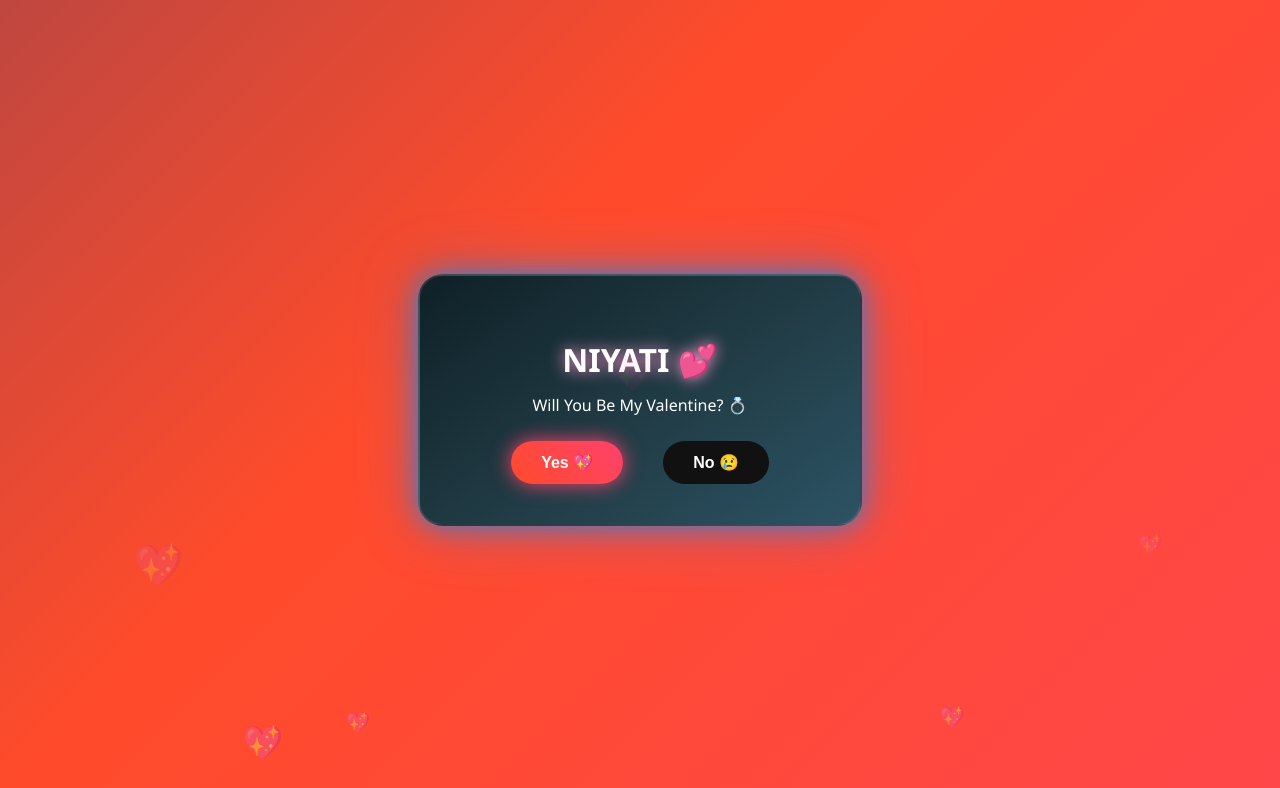
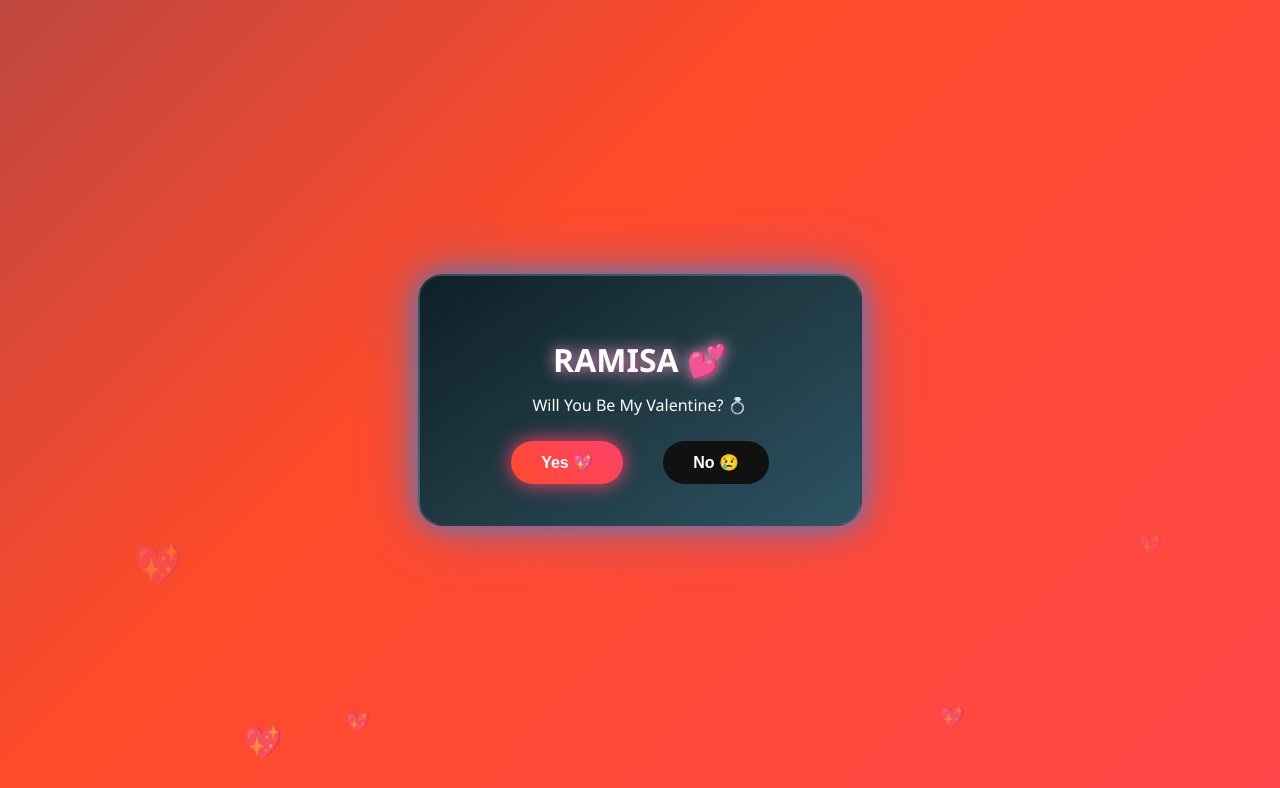
Before and after one commit to lim9n/lim9n.github.io, a plain HTML site: page index.html in a window 1280 px wide. Shown: the top 788 px of the page. Drawn offline with Linux system fonts and the light colour scheme.

Commit message:
index.html

```diff
--- a/index.html
+++ b/index.html
@@ -129,7 +129,7 @@ button {
 <body>
 
 <div class="container">
-    <h1>NIYATI 💕</h1>
+    <h1>RAMISA 💕</h1>
     <h2>Will You Be My Valentine? 💍</h2>
 <div class="button-container">
     <button id="yesBtn">Yes 💖</button>
```
